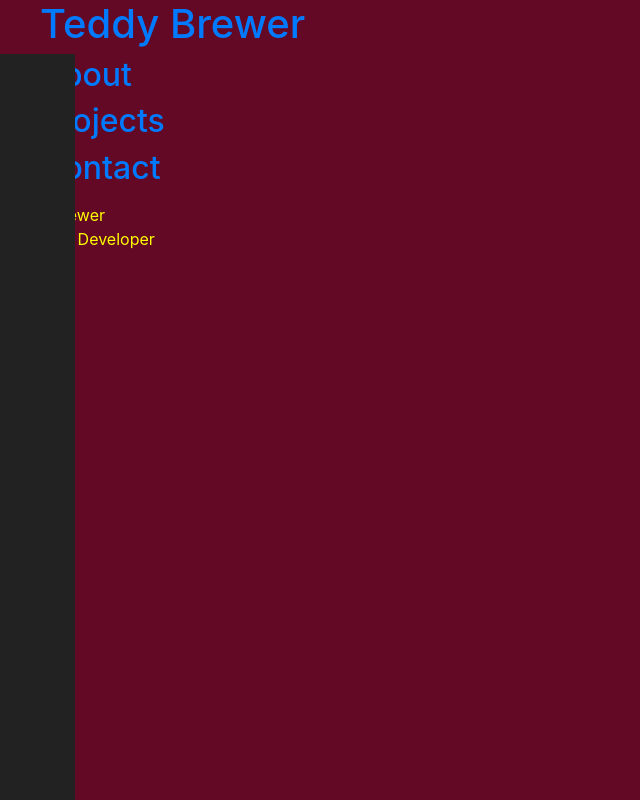
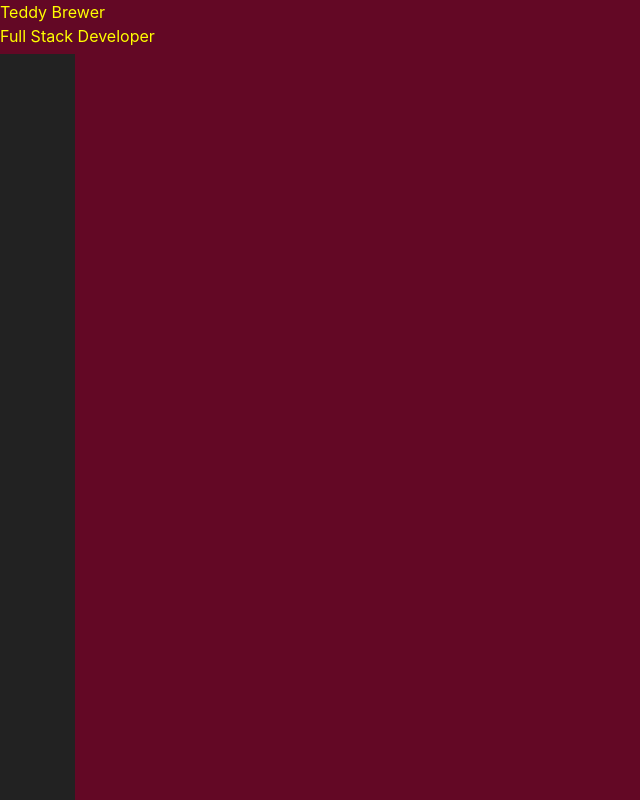
Before and after one commit to Toganas/reactolio, a React (Create React App) app in the folder client/: page / in a window 1280 px wide. Shown: the whole page, without its empty margins (0-640 px from the left). Built offline with nearby package versions, Linux system fonts and the light colour scheme.

Commit message:
commented out Navbar for now

```diff
--- a/client/src/App.js
+++ b/client/src/App.js
@@ -1,7 +1,7 @@
 import React, { Fragment } from 'react';
 import { BrowserRouter as Router, Route, Switch } from 'react-router-dom'
 import 'bootstrap/dist/css/bootstrap.min.css';
-import Navbar from './components/layout/Navbar'
+// import Navbar from './components/layout/Navbar'
 import Sidebar from './components/layout/Sidebar'
 import Landing from './components/layout/Landing'
 import About from './components/layout/About'
@@ -14,7 +14,7 @@ const App = () => {
   return (
     <Router>
       <Fragment>
-        <Navbar />
+        {/* <Navbar /> */}
         <Sidebar />
         <Route exact path="/" component={Landing} />
         <Switch>
```
